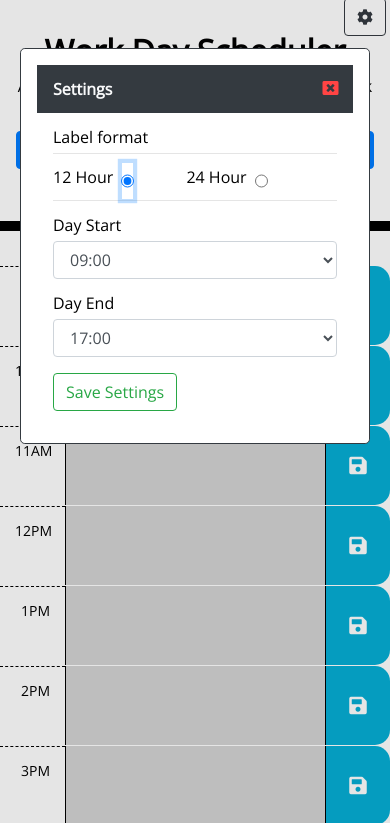
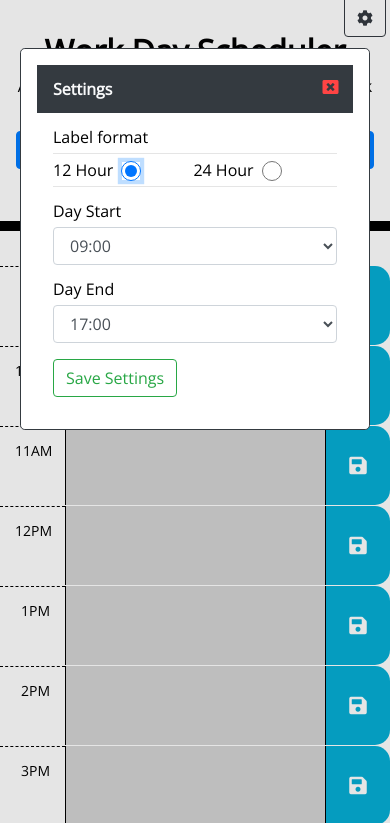
Before and after one commit to trunten/ubbc-work-day-scheduler, a plain HTML site: page index.html in a window 390 px wide. Both pictures are taken after a click on the button 365 px from the left and 17 px from the top of the page. Shown: the top 823 px of the page. Drawn offline with nearby package versions, Linux system fonts and the light colour scheme.

Commit message:
Fixed bootstrap radio buttons - broken on mobilegit add .

```diff
--- a/assets/css/style.css
+++ b/assets/css/style.css
@@ -147,9 +147,11 @@ textarea {
 
 #settings-btn {
   position: absolute;
-  top: -2px;
+  top: -1px;
   right: 1%;
   transition: all 0.3s ease-in-out;
+  border-top-left-radius: 0;
+  border-top-right-radius: 0;
 }
 
 #close-modal {
@@ -157,6 +159,17 @@ textarea {
   position: absolute;
   top: 5%;
   right: 5%;
+}
+
+input[type="radio"] {
+  margin: 0;
+  font: inherit;
+  color: currentColor;
+  width: 20px;
+  height: 20px;
+  border: 1px solid black;
+  border-radius: 50%;
+  transform: translateY(-3px);
 }
 
 @media (hover:hover) {
```
Also changed, not shown: index.html (+1 -1 lines).
